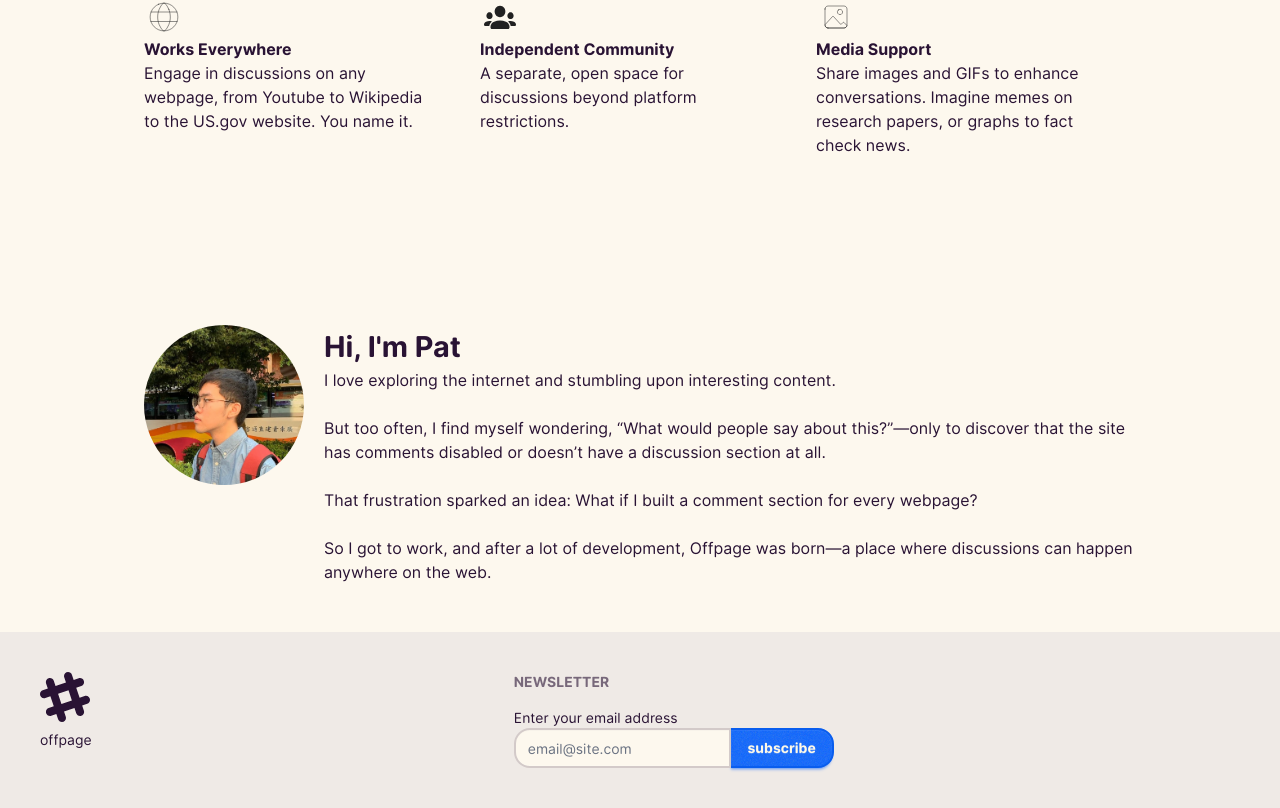
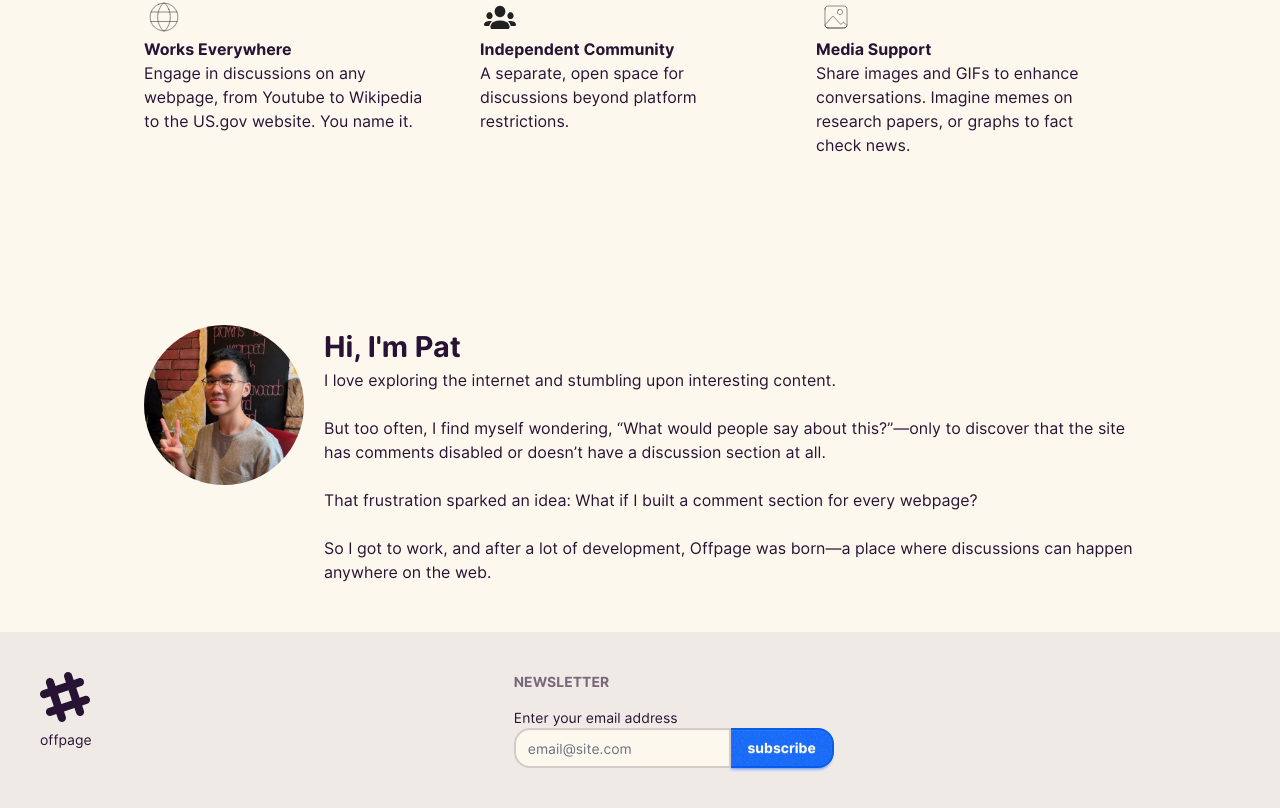
Before and after one commit to PatatoBit/offpage-home, a SvelteKit app: page / in a window 1280 px wide. Shown: the part 1983-2791 px from the top of the page. Built offline with nearby package versions, Linux system fonts and the light colour scheme.

Commit message:
updated pat image

```diff
--- a/src/components/Maker.svelte
+++ b/src/components/Maker.svelte
@@ -2,7 +2,7 @@
 	<div class="flex w-full flex-col gap-5 md:flex-row">
 		<div class="avatar">
 			<div class="h-40 w-40 rounded-full">
-				<img src="/pat.jpeg" alt="Pat, the creator of offpage" />
+				<img src="/patato.jpeg" alt="Pat, the creator of offpage" />
 			</div>
 		</div>
 
```
Also changed, not shown: static/patato.jpeg (added).
